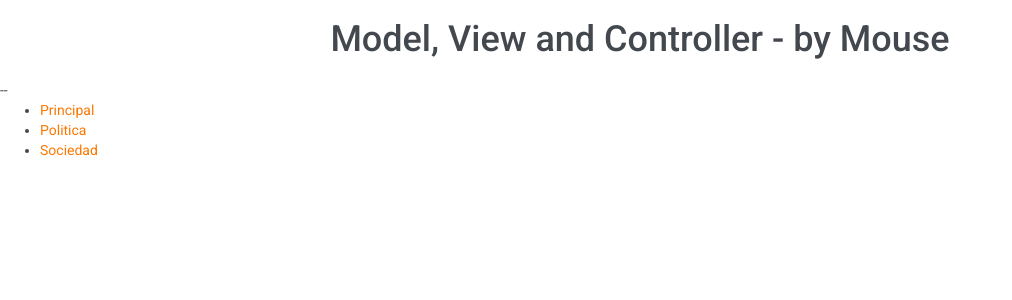
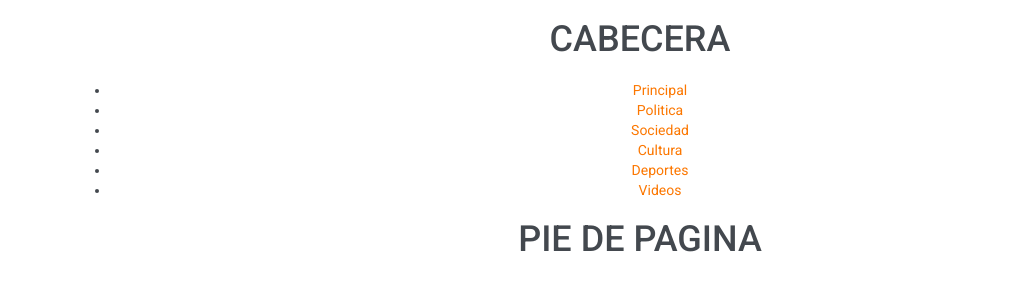
Before and after one commit to isccicg/portalNoticia, a PHP site: page /?action=politica in a window 1280 px wide. Shown: the top 300 px of the page, without its empty margins (0-1012 px from the left). Run offline with PHP 8.4, Linux system fonts and the light colour scheme; some libraries are stand-ins or nearby versions.

Commit message:
restructuracion de pagina

```diff
--- a/app/controller/mvc.controller.php
+++ b/app/controller/mvc.controller.php
@@ -107,9 +107,11 @@
 		$pagina = $this->load_page('app/views/default/page.php');
 		$head = $this->load_page('app/views/default/sections/s.head.php');
 		$header = $this->load_page('app/views/default/sections/s.header.php');
+		$footer = $this->load_page('app/views/default/sections/s.footer.php');
 		$foot = $this->load_page('app/views/default/sections/s.foot.php');
 		$pagina = $this->replace_content('/\#HEAD\#/ms' ,$head , $pagina);
 		$pagina = $this->replace_content('/\#HEADER\#/ms',$header , $pagina);
+		$pagina = $this->replace_content('/\#FOOTER\#/ms',$footer , $pagina);
 		$pagina = $this->replace_content('/\#FOOT\#/ms',$foot , $pagina);
 		$pagina = $this->replace_content('/\#TITLE\#/ms' ,$title , $pagina);
 
--- a/app/views/default/page.php
+++ b/app/views/default/page.php
@@ -1,37 +1,19 @@
-<!DOCTYPE html PUBLIC "-//W3C//DTD XHTML 1.0 Transitional//EN" "http://www.w3.org/TR/xhtml1/DTD/xhtml1-transitional.dtd">
+<!DOCTYPE html>
 <html xmlns="http://www.w3.org/1999/xhtml">
     <head>
         <meta http-equiv="Content-Type" content="text/html; charset=iso-8859-1" />
-<title>Soluciones Tecnologicas y de Servicios RCM</title>
+        <title>SIGA COMUNICACIONES</title>
         #HEAD#
 
     </head>
-<body>
-<div id="wrapper">
-		<!-- header  -->
-        <div id="header">
+    <body bgcolor="#E6E6FA">
+
+    <div class="container">
     	#HEADER#
-		</div>
-		<!-- end: header  -->
-		<!-- columna izquierda  -->
-        <!--<div id="leftcolumn">
-		  #MENULEFT#
-		</div> -->
-		<!-- end: columna izquierda  -->
-		<!-- contenido -->
-		<div id="content">
-		 -- #CONTENIDO#
-		</div>
-		<!-- end: contenido -->
-		<div id="menu">
-  <ul>
-    <li><a href="index.php" >Principal</a></li>
-    <li><a href="index.php?action=politica">Politica</a></li>
-    <li><a href="index.php?action=sociedad">Sociedad</a></li>
-  </ul>
-</div>
+        #CONTENIDO#
+        #FOOTER#
+        #FOOT#
     </div>
 
-#FOOT#
     </body>
 </html>
--- /dev/null
+++ b/app/views/default/sections/s.footer.php
@@ -0,0 +1,4 @@
+<div style=" margin:20px 0 0 0; text-align:center;">
+	<h1>PIE DE PAGINA</h1>
+	<h1>#TITLE#</h1>
+</div>
--- a/app/views/default/sections/s.header.php
+++ b/app/views/default/sections/s.header.php
@@ -1,4 +1,15 @@
 <div style=" margin:20px 0 0 0; text-align:center;">
-	<h1>Model, View and Controller - by Mouse</h1>
+	<h1>CABECERA</h1>
 	<h1>#TITLE#</h1>
+
+	<div id="menu">
+  <ul>
+    <li><a href="index.php" >Principal</a></li>
+    <li><a href="index.php?action=politica">Politica</a></li>
+    <li><a href="index.php?action=sociedad">Sociedad</a></li>
+    <li><a href="index.php?action=cultura">Cultura</a></li>
+    <li><a href="index.php?action=deportes">Deportes</a></li>
+    <li><a href="index.php?action=videos">Videos</a></li>
+  </ul>
 </div>
+</div>
```
Lines whose indentation alone changed are shown as unchanged.
